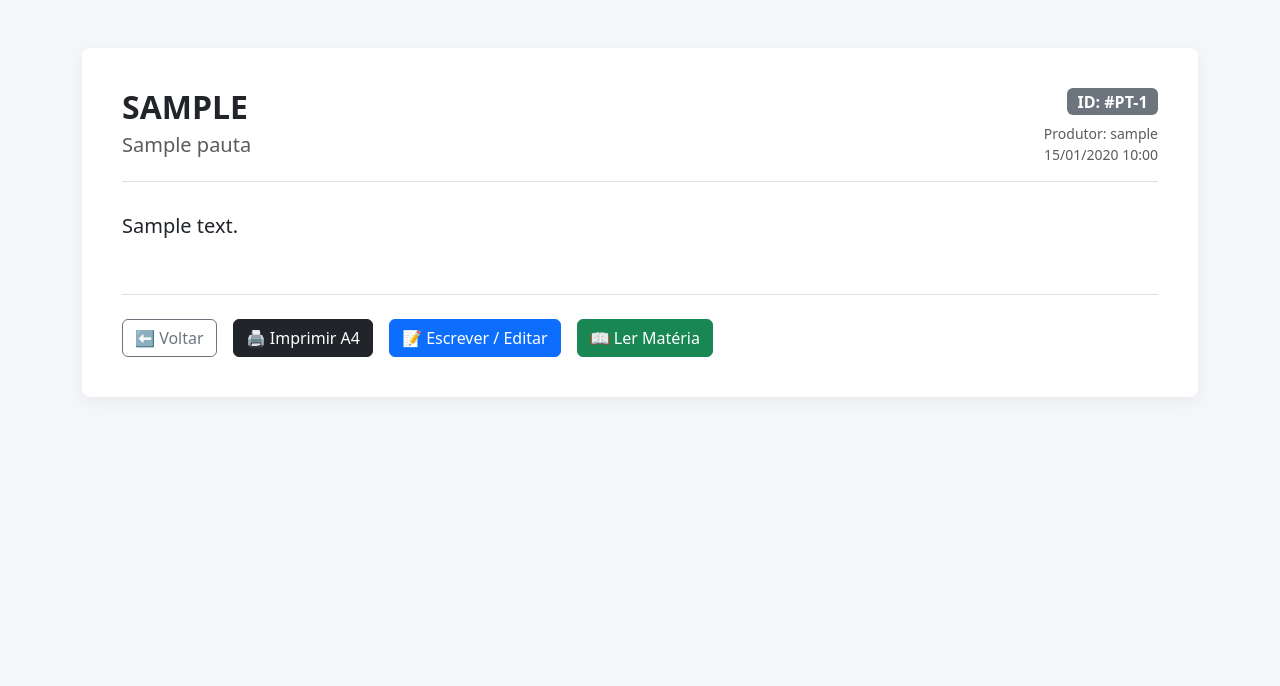
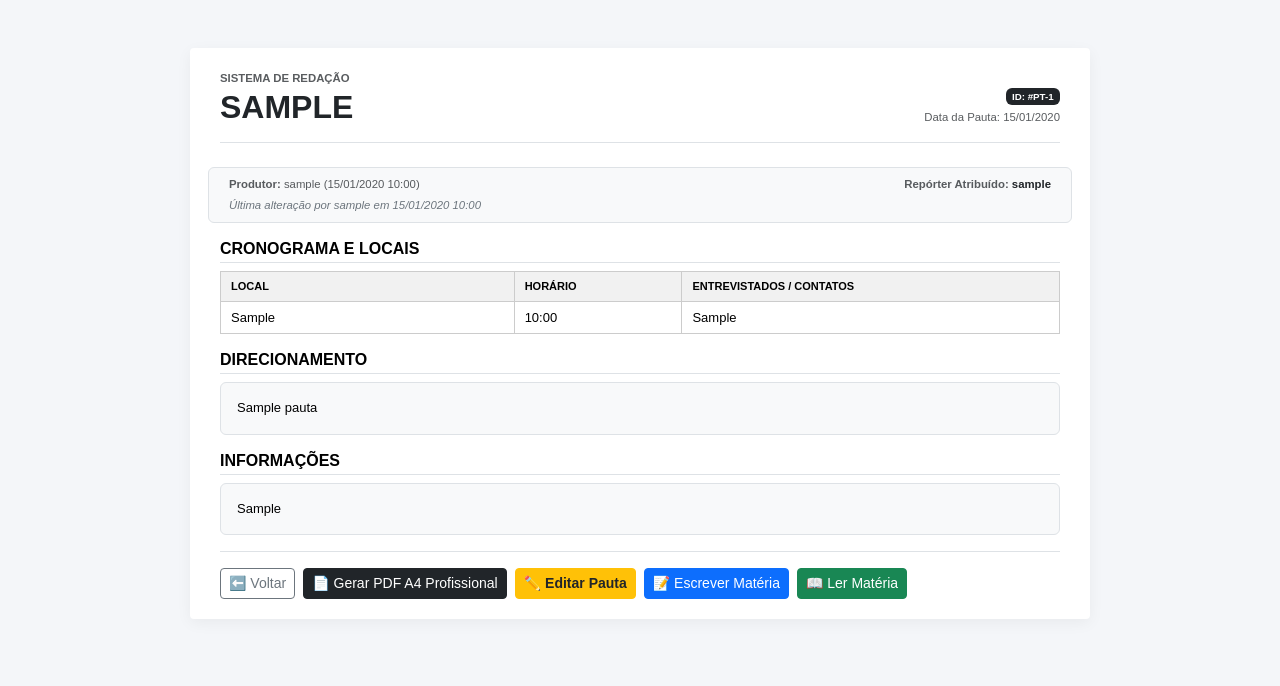
Before and after one commit to Wram138/redacao, a Django app: page /pauta/1/ in a window 1280 px wide. Shown: the top 686 px of the page. Run offline with Django 4.2, Linux system fonts and the light colour scheme; a user stored in the database is signed in; tables that the repository leaves empty hold one stand-in row (values such as "Sample post").

Commit message:
Implementa pautas dinâmicas, edição com logs e layout de PDF profissional

```diff
--- a/core/templates/core/ler_pauta.html
+++ b/core/templates/core/ler_pauta.html
@@ -5,55 +5,138 @@
     <title>Pauta: {{ pauta.retranca }}</title>
     <link href="https://cdn.jsdelivr.net/npm/bootstrap@5.3.0/dist/css/bootstrap.min.css" rel="stylesheet">
     <style>
-        body { background-color: #f4f6f9; }
+        body { background-color: #f4f6f9; color: #000; font-family: 'Arial', sans-serif; font-size: 13px; }
         .documento-pauta {
             background: white;
-            border-radius: 8px;
-            padding: 40px;
+            border-radius: 4px;
+            padding: 20px 30px;
             box-shadow: 0 4px 15px rgba(0,0,0,0.05);
-            margin-bottom: 30px;
+            margin-bottom: 20px;
+            max-width: 900px;
+            margin-left: auto;
+            margin-right: auto;
         }
 
+        /* Justificação e espaçamento compacto para blocos de texto rico */
+        .texto-justificado {
+            text-align: justify;
+            line-height: 1.4;
+        }
+
+        /* Estilo corporativo de tabela */
+        .tabela-pauta {
+            width: 100%;
+            border-collapse: collapse;
+            margin-bottom: 15px;
+            font-size: 13px;
+        }
+        .tabela-pauta th, .tabela-pauta td {
+            border: 1px solid #ccc;
+            padding: 6px 10px;
+            text-align: left;
+        }
+        .tabela-pauta th {
+            background-color: #f1f1f1;
+            font-weight: bold;
+            text-transform: uppercase;
+            font-size: 11px;
+        }
+
+        /* Otimização estrita para caber em 1 página A4 sem espaços vazios */
         @media print {
-            body { background-color: white; }
+            body { background-color: white; font-size: 11pt; }
             .d-print-none { display: none !important; }
-            .documento-pauta { box-shadow: none; padding: 0; }
-            @page { size: A4; margin: 20mm; }
+            .documento-pauta { box-shadow: none; padding: 0; border: none; max-width: 100%; margin: 0; }
+            .tabela-pauta th { background-color: #e6e6e6 !important; -webkit-print-color-adjust: exact; }
+            @page { size: A4; margin: 10mm; }
         }
     </style>
 </head>
 <body class="container py-5">
 
     <div class="documento-pauta">
-        <!-- Cabeçalho do Documento -->
-        <div class="d-flex justify-content-between border-bottom pb-3 mb-4">
+        <!-- Cabeçalho Institucional -->
+        <div class="border-bottom pb-3 mb-4 d-flex justify-content-between align-items-end">
             <div>
-                <h2 class="fw-bold text-uppercase mb-1">{{ pauta.retranca }}</h2>
-                <p class="text-muted mb-0 fs-5">{{ pauta.titulo }}</p>
+                <span class="text-muted small text-uppercase fw-bold">Sistema de Redação</span>
+                <h2 class="fw-bold text-uppercase m-0 text-dark">{{ pauta.retranca }}</h2>
             </div>
             <div class="text-end">
-                <span class="badge bg-secondary mb-2 fs-6">ID: #PT-{{ pauta.id }}</span>
-                <p class="text-muted small mb-0">Produtor: {{ pauta.criada_por.username }}<br>{{ pauta.data_criacao|date:"d/m/Y H:i" }}</p>
+                <span class="badge bg-dark mb-1">ID: #PT-{{ pauta.id }}</span>
+                <p class="text-muted small m-0">Data da Pauta: {{ pauta.data|date:"d/m/Y"|default:"Não definida" }}</p>
             </div>
         </div>
 
-        <!-- Conteúdo da Pauta -->
-        <div class="fs-5 lh-lg mb-5">
-            {{ pauta.descricao|linebreaks }}
+        <!-- Informações de Atribuição -->
+        <div class="row mb-3 small text-muted bg-light p-2 border rounded">
+            <div class="col-md-6">
+                <strong>Produtor:</strong> {{ pauta.criada_por.username }} ({{ pauta.data_criacao|date:"d/m/Y H:i" }})
+            </div>
+            <div class="col-md-6 text-md-end">
+                <strong>Repórter Atribuído:</strong> <span class="text-dark fw-bold">{{ pauta.reporter_atribuido.username|default:"Não atribuído" }}</span>
+            </div>
+            {% if pauta.editado_por %}
+                <div class="col-12 mt-1 text-secondary">
+                    <em>Última alteração por {{ pauta.editado_por.username }} em {{ pauta.data_edicao|date:"d/m/Y H:i" }}</em>
+                </div>
+            {% endif %}
         </div>
 
-        <!-- Barra de Ações Inferior (Oculta na impressão) -->
-        <div class="d-flex gap-3 pt-4 border-top d-print-none">
-            <a href="{% url 'lista_pautas' %}" class="btn btn-outline-secondary">⬅️ Voltar</a>
+        <!-- Tabela de Agendas (Estilo Word) -->
+        <div class="mb-3">
+            <h5 class="fw-bold fs-6 text-uppercase border-bottom pb-1 mb-2">Cronograma e Locais</h5>
+            <table class="tabela-pauta">
+                <thead>
+                    <tr>
+                        <th style="width: 35%;">Local</th>
+                        <th style="width: 20%;">Horário</th>
+                        <th style="width: 45%;">Entrevistados / Contatos</th>
+                    </tr>
+                </thead>
+                <tbody>
+                    {% for agenda in pauta.agendas.all %}
+                        <tr>
+                            <td>{{ agenda.local|default:"-" }}</td>
+                            <td>{{ agenda.horario|time:"H:i"|default:"-" }}</td>
+                            <td>{{ agenda.entrevistados|default:"-" }}</td>
+                        </tr>
+                    {% empty %}
+                        <tr>
+                            <td colspan="3" class="text-center text-muted">Nenhuma agenda específica cadastrada.</td>
+                        </tr>
+                    {% endfor %}
+                </tbody>
+            </table>
+        </div>
 
-            <button class="btn btn-dark" onclick="window.print()">🖨️ Imprimir A4</button>
+        <!-- Direcionamento -->
+        <div class="mb-3">
+            <h5 class="fw-bold fs-6 text-uppercase border-bottom pb-1 mb-2">Direcionamento</h5>
+            <div class="p-3 bg-light border rounded texto-justificado">{{ pauta.direcionamento|safe }}</div>
+        </div>
+
+        <!-- Informações -->
+        <div class="mb-3">
+            <h5 class="fw-bold fs-6 text-uppercase border-bottom pb-1 mb-2">Informações</h5>
+            <div class="p-3 bg-light border rounded texto-justificado">{{ pauta.informacoes|safe }}</div>
+        </div>
+
+        <!-- Barra de Ações Inferior (Oculta no PDF) -->
+        <div class="d-flex gap-2 pt-3 border-top d-print-none">
+            <a href="{% url 'lista_pautas' %}" class="btn btn-outline-secondary btn-sm">⬅️ Voltar</a>
+
+            <button class="btn btn-dark btn-sm" onclick="window.print()">📄 Gerar PDF A4 Profissional</button>
+
+            {% if perms.core.change_pauta %}
+                <a href="{% url 'editar_pauta' pauta.id %}" class="btn btn-warning btn-sm text-dark fw-bold">✏️ Editar Pauta</a>
+            {% endif %}
 
             {% if perms.core.add_materia %}
-                <a href="{% url 'escrever_materia' pauta.id %}" class="btn btn-primary">📝 Escrever / Editar</a>
+                <a href="{% url 'escrever_materia' pauta.id %}" class="btn btn-primary btn-sm">📝 Escrever Matéria</a>
             {% endif %}
 
             {% if perms.core.view_materia %}
-                <a href="{% url 'ler_materia' pauta.id %}" class="btn btn-success">📖 Ler Matéria</a>
+                <a href="{% url 'ler_materia' pauta.id %}" class="btn btn-success btn-sm">📖 Ler Matéria</a>
             {% endif %}
         </div>
     </div>
--- a/core/templates/core/lista_pautas.html
+++ b/core/templates/core/lista_pautas.html
@@ -31,6 +31,9 @@
     <div class="d-flex justify-content-between align-items-center mb-4">
         <h1 class="fw-bold">Pautas Disponíveis</h1>
         <a href="{% url 'home' %}" class="btn btn-outline-secondary btn-sm">⬅️ Voltar ao Painel</a>
+        {% if perms.core.add_pauta %}
+            <a href="{% url 'criar_pauta' %}" class="btn btn-success btn-sm fw-bold">➕ Nova Pauta</a>
+        {% endif %}
     </div>
 
     <div>
--- a/core/urls.py
+++ b/core/urls.py
@@ -5,7 +5,9 @@ urlpatterns = [
     path('', views.home, name='home'),
     path('pautas/', views.lista_pautas, name='lista_pautas'),
     path('materias/', views.lista_materias, name='lista_materias'),
+    path('pauta/nova/', views.criar_pauta, name='criar_pauta'),
     path('pauta/<int:pauta_id>/', views.ler_pauta, name='ler_pauta'),
     path('pauta/<int:pauta_id>/escrever/', views.escrever_materia, name='escrever_materia'),
     path('pauta/<int:pauta_id>/ler/', views.ler_materia, name='ler_materia'),
+    path('pauta/<int:pauta_id>/editar/', views.editar_pauta, name='editar_pauta'),
 ]
--- a/core/views.py
+++ b/core/views.py
@@ -1,7 +1,8 @@
 from django.contrib.auth.decorators import login_required, permission_required
 from django.shortcuts import render, get_object_or_404, redirect
-from .models import Pauta, Materia
-from .forms import MateriaForm
+from .models import Pauta, Materia, AgendaPauta
+from .forms import MateriaForm, PautaForm
+from django.utils import timezone
 
 @login_required(login_url='login')
 def home(request):
@@ -62,3 +63,65 @@ def ler_pauta(request, pauta_id):
     """Exibe os detalhes completos de uma pauta específica."""
     pauta = get_object_or_404(Pauta, id=pauta_id)
     return render(request, 'core/ler_pauta.html', {'pauta': pauta})
+
+# Adicione a nova função no corpo do arquivo:
+@login_required(login_url='login')
+@permission_required('core.add_pauta', raise_exception=True)
+def criar_pauta(request):
+    if request.method == 'POST':
+        form = PautaForm(request.POST)
+        if form.is_valid():
+            nova_pauta = form.save(commit=False)
+            nova_pauta.criada_por = request.user
+            nova_pauta.save()
+
+            # Captura as listas de campos dinâmicos do HTML
+            locais = request.POST.getlist('local[]')
+            horarios = request.POST.getlist('horario[]')
+            entrevistados = request.POST.getlist('entrevistados[]')
+
+            # Agrupa e salva os que foram preenchidos
+            for loc, hor, ent in zip(locais, horarios, entrevistados):
+                if loc or ent: # Só salva se tiver digitado algo
+                    horario_valido = hor if hor else None
+                    AgendaPauta.objects.create(
+                        pauta=nova_pauta, local=loc, horario=horario_valido, entrevistados=ent
+                    )
+
+            return redirect('lista_pautas')
+    else:
+        form = PautaForm()
+
+    return render(request, 'core/pauta_form.html', {'form': form})
+
+@login_required(login_url='login')
+@permission_required('core.change_pauta', raise_exception=True)
+def editar_pauta(request, pauta_id):
+    pauta = get_object_or_404(Pauta, id=pauta_id)
+
+    if request.method == 'POST':
+        form = PautaForm(request.POST, instance=pauta)
+        if form.is_valid():
+            pauta_atualizada = form.save(commit=False)
+            pauta_atualizada.editado_por = request.user
+            pauta_atualizada.data_edicao = timezone.now()
+            pauta_atualizada.save()
+
+            # Atualiza as agendas dinâmicas: remove as antigas e recria com os novos dados enviados
+            pauta.agendas.all().delete()
+            locais = request.POST.getlist('local[]')
+            horarios = request.POST.getlist('horario[]')
+            entrevistados = request.POST.getlist('entrevistados[]')
+
+            for loc, hor, ent in zip(locais, horarios, entrevistados):
+                if loc or ent:
+                    horario_valido = hor if hor else None
+                    AgendaPauta.objects.create(
+                        pauta=pauta_atualizada, local=loc, horario=horario_valido, entrevistados=ent
+                    )
+
+            return redirect('ler_pauta', pauta_id=pauta.id)
+    else:
+        form = PautaForm(instance=pauta)
+
+    return render(request, 'core/pauta_form.html', {'form': form, 'pauta': pauta, 'editando': True})
--- a/redacao_app/settings.py
+++ b/redacao_app/settings.py
@@ -129,7 +129,7 @@ LOGIN_URL = 'login'
 LOGIN_REDIRECT_URL = 'lista_pautas' # Redireciona para a tela inicial
 LOGOUT_REDIRECT_URL = 'login'       # Redireciona para o login ao sair
 
-DEBUG = False # Segurança vital em produção
+DEBUG = True # Segurança vital em produção
 ALLOWED_HOSTS = ['jornal.alecrim.tec.br', '127.0.0.1']
 
 CSRF_TRUSTED_ORIGINS = [
```
Also changed, not shown: core/admin.py (+5 -4 lines), core/forms.py (+14 -1 lines), core/models.py (+20 -5 lines), core/templates/core/pauta_form.html (added, +104 -0 lines), core/migrations/0003_remove_pauta_descricao_remove_pauta_titulo_and_more.py (added), core/migrations/0004_remove_pauta_hora_alter_pauta_direcionamento_and_more.py (added), core/migrations/0005_pauta_data_edicao_pauta_editado_por_and_more.py (added).
